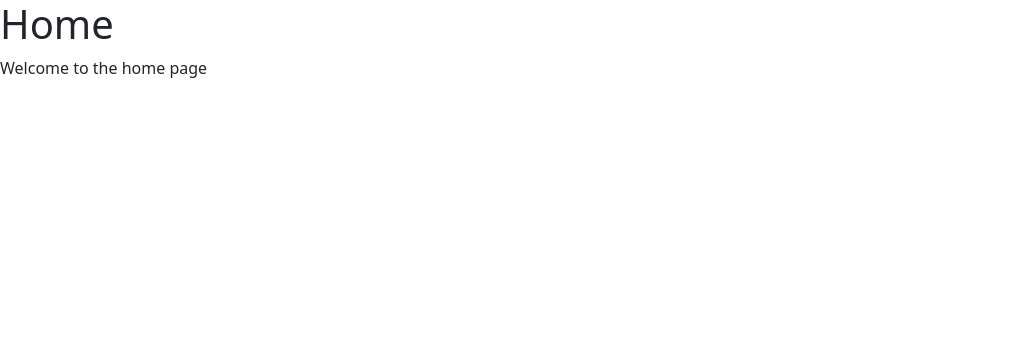
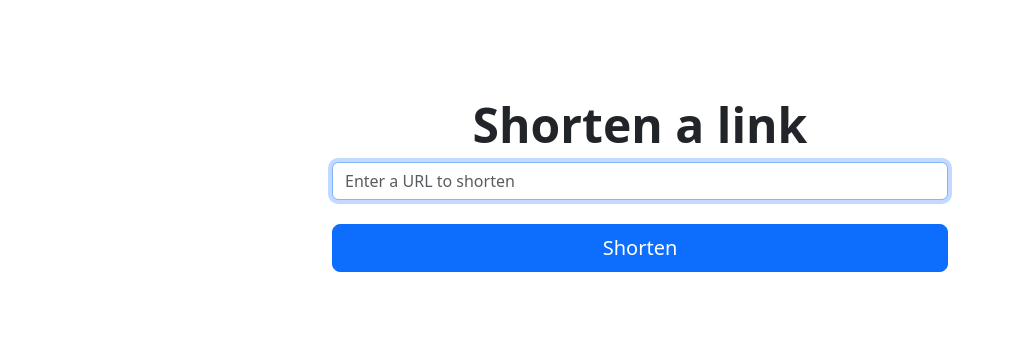
Before and after one commit to AfiaAly/BolooShortener, a Django app: page /home/ in a window 1280 px wide. Shown: the top 343 px of the page, without its empty margins (0-1015 px from the left). Run offline with Django 5.2, Linux system fonts and the light colour scheme; the visitor is signed in with stand-in values (Sample User, id 1); some libraries are stand-ins or nearby versions.

Commit message:
Implemented basic home view

```diff
--- a/shortener_app/views.py
+++ b/shortener_app/views.py
@@ -25,7 +25,7 @@ def login(request):
         if user is not None:
             auth_login(request, user)
             print('logged in')
-            return render(request, 'home.html')
+            return redirect('home')
         else:
             print('user is none')
             return render(request, 'login.html', {'error': 'Invalid email or password'})
@@ -40,6 +40,6 @@ def signup(request):
             hashed_pass = make_password(form.cleaned_data['password'])
             new_user = User(email=form.cleaned_data['email'], username=form.cleaned_data['email'], password=hashed_pass)
             new_user.save()
-            return redirect('login')
+            return render(request, 'login')
 
     return render(request, 'signup.html', {'form': form})
--- a/templates/home.html
+++ b/templates/home.html
@@ -1,6 +1,12 @@
 {% extends 'base.html' %}
 
 {% block content %}
-    <h1>Home</h1>
-    <p>Welcome to the home page</p>
+    <div class="px-4 py-5 my-5 text-center">
+        <h1 class="display-5 fw-bold">Shorten a link</h1>
+        <form class="col-lg-6 mx-auto" method="POST" name="shorten" action="/shorten">
+            <label for="url" class="visually-hidden">Enter a URL to shorten</label>
+            <input type="text" id="url" class="form-control" placeholder="Enter a URL to shorten" required autofocus>
+            <button class="w-100 btn btn-lg btn-primary my-4" type="submit">Shorten</button>
+        </form>
+    </div>
 {% endblock %}
```
